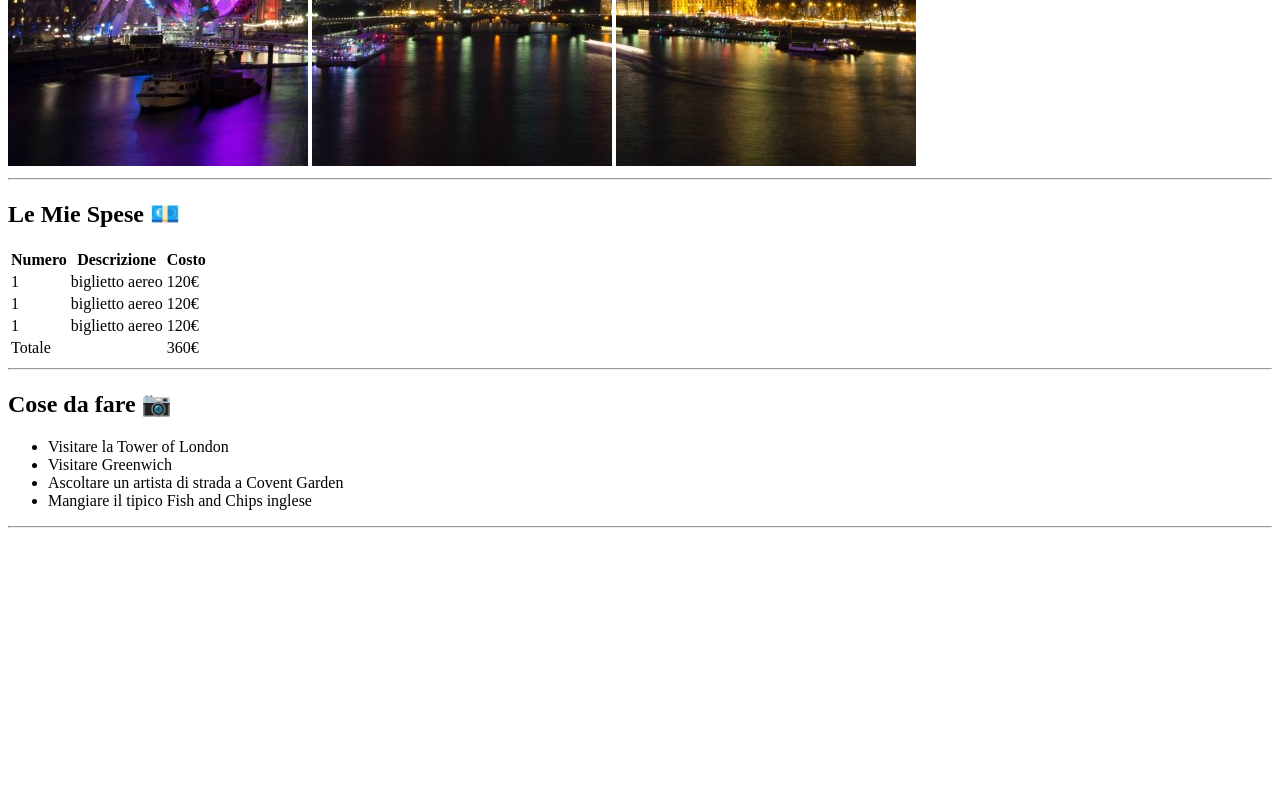
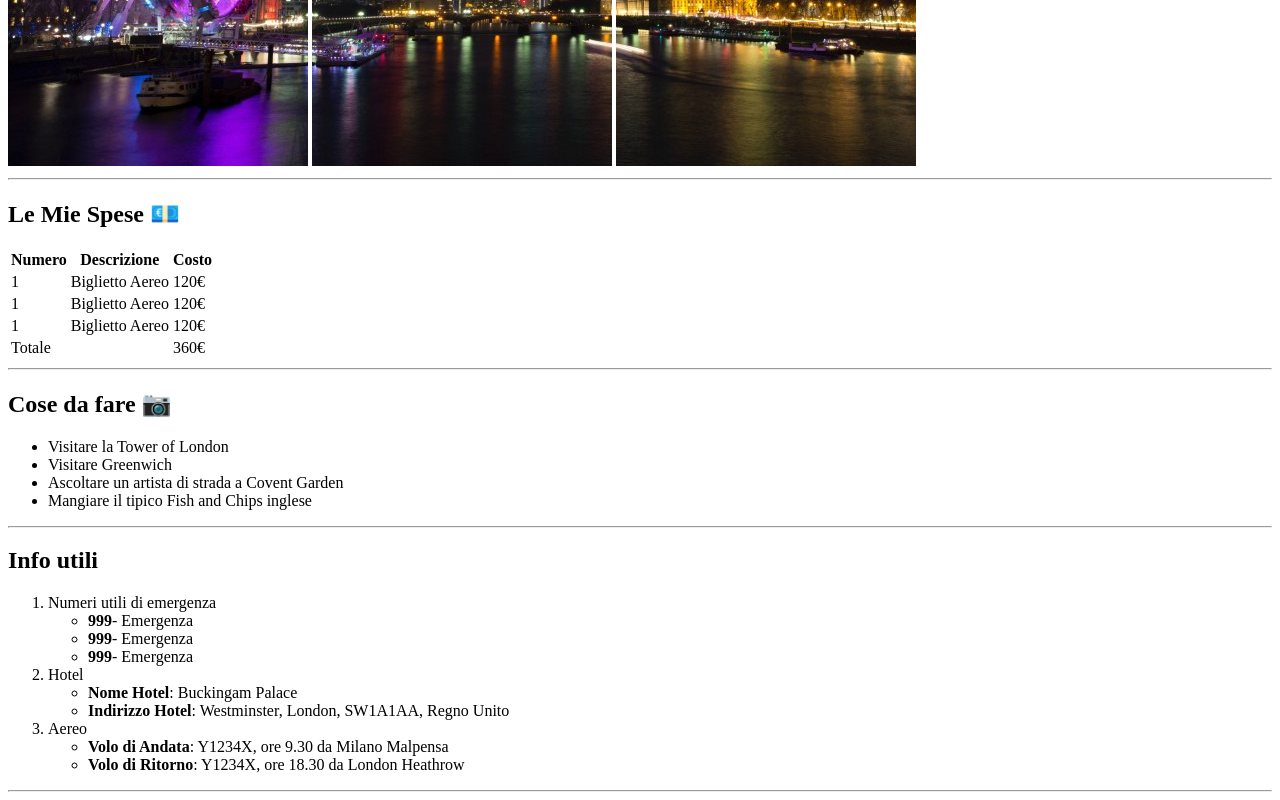
Before and after one commit to carlog91cast/html-london-trip, a plain HTML site: page index.html in a window 1280 px wide. Shown: the part 514-1314 px from the top of the page. Before the commit the page ends 1050 px from the top, so only its background shows below. Drawn offline with Linux system fonts and the light colour scheme.

Commit message:
section3

```diff
--- a/index.html
+++ b/index.html
@@ -36,17 +36,17 @@
                 <tbody>
                     <tr>
                         <td>1</td>
-                        <td>biglietto aereo</td>
+                        <td>Biglietto Aereo</td>
                         <td>120€</td>
                     </tr>
                     <tr>
                         <td>1</td>
-                        <td>biglietto aereo</td>
+                        <td>Biglietto Aereo</td>
                         <td>120€</td>
                     </tr>
                     <tr>
                         <td>1</td>
-                        <td>biglietto aereo</td>
+                        <td>Biglietto Aereo</td>
                         <td>120€</td>
                     </tr>
                 </tbody>
@@ -72,8 +72,29 @@
         </section>
         <hr>
         <section>
+            <h2>Info utili</h2>
+            <ol>
+                <li>Numeri utili di emergenza</li>
+                    <ul>
+                        <li><strong>999</strong>- Emergenza</li>
+                        <li><strong>999</strong>- Emergenza</li>
+                        <li><strong>999</strong>- Emergenza</li>
+
+                    </ul>
+                <li>Hotel</li>
+                    <ul>
+                        <li><strong>Nome Hotel</strong>: Buckingam Palace</li>
+                        <li><strong>Indirizzo Hotel</strong>: Westminster, London, SW1A1AA, Regno Unito</li>
+                    </ul>
+                <li>Aereo</li>
+                    <ul>
+                        <li><strong>Volo di Andata</strong>: Y1234X, ore 9.30 da Milano Malpensa</li>
+                        <li><strong>Volo di Ritorno</strong>: Y1234X, ore 18.30 da London Heathrow</li>
+                    </ul>
+            </ol>
 
         </section>
+        <hr>
     </main>
 </body>
 </html>
```
